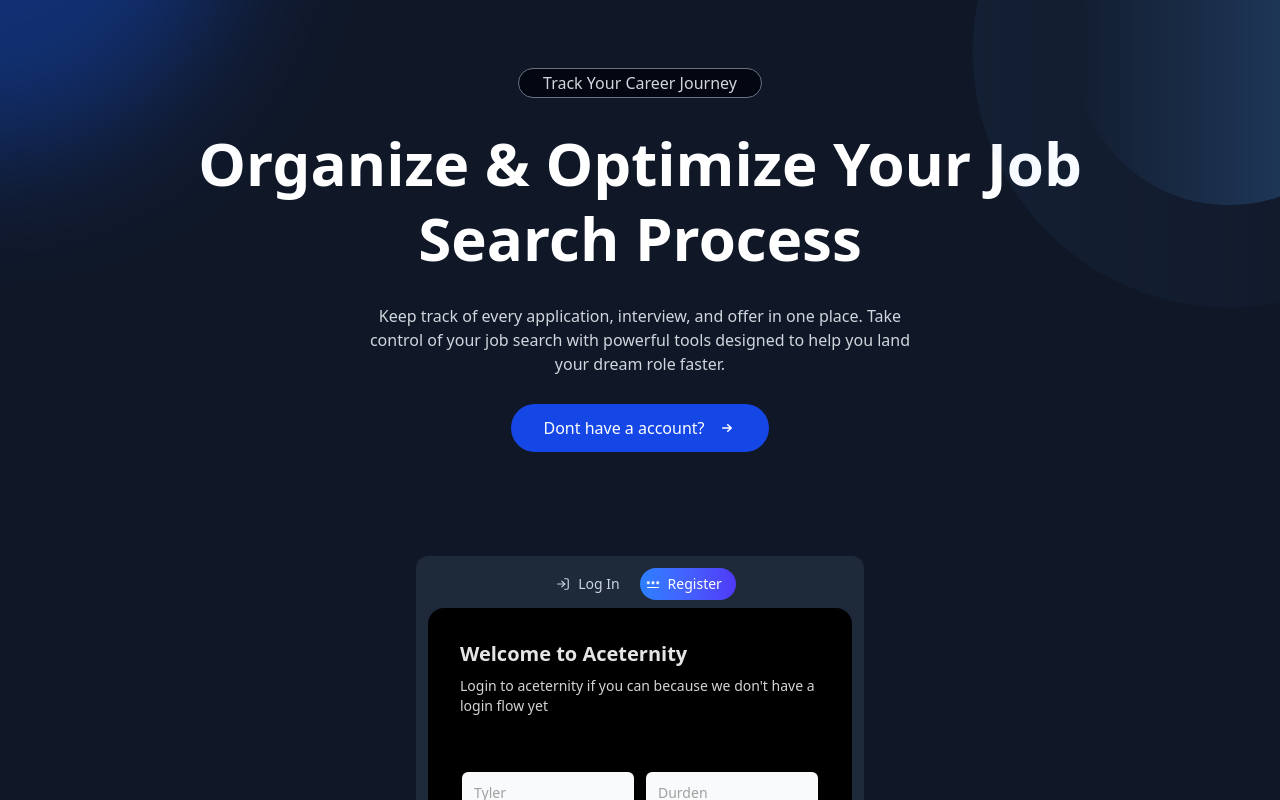
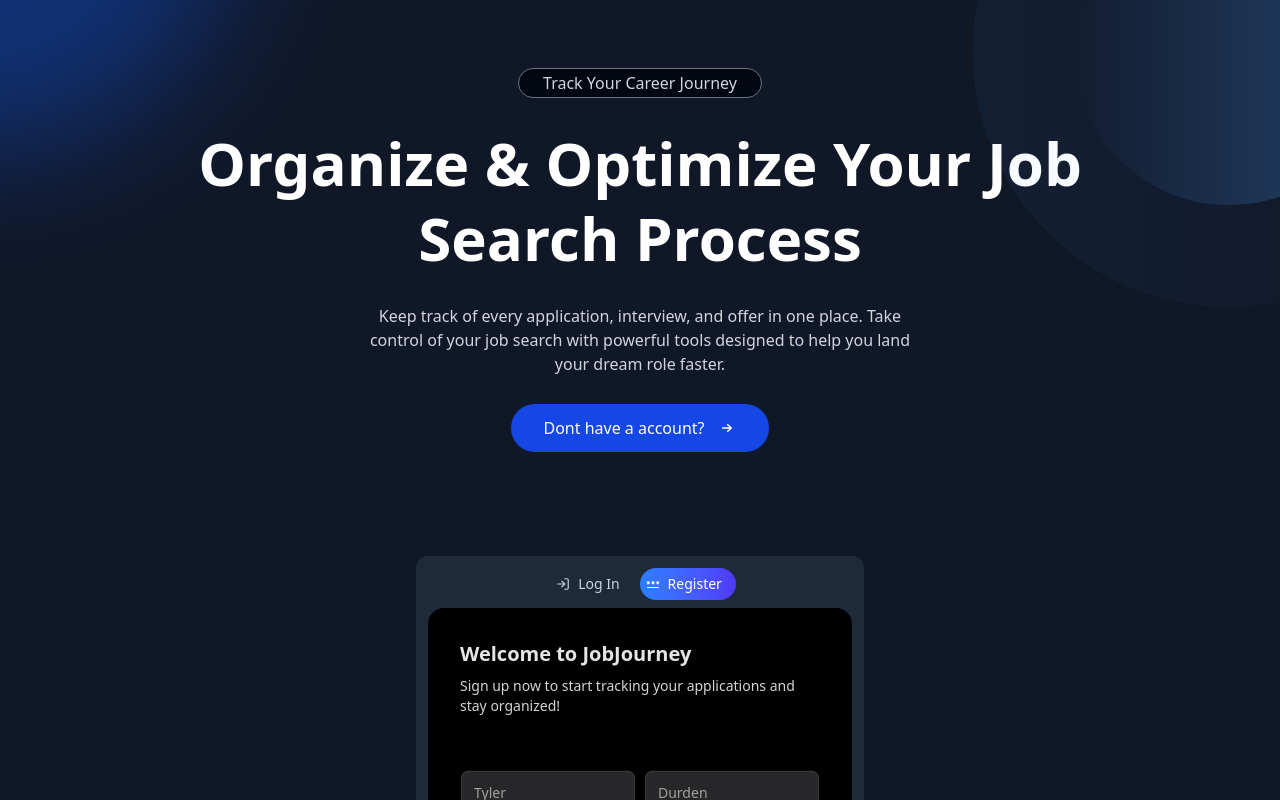
Before and after one commit to idanidan29/Machine_Learning_Visualizer, a Next.js app in the folder client/: page / in a window 1280 px wide. Both pictures are taken after a click on the button "Register". Shown: the top 800 px of the page. Built offline with nearby package versions, Linux system fonts and the light colour scheme.

Commit message:
data updated and colors

```diff
--- a/client/src/app/components/LogIn.tsx
+++ b/client/src/app/components/LogIn.tsx
@@ -18,11 +18,11 @@ export function LogInForm() {
       <h2 className="text-xl font-bold text-neutral-200">
         Log In to JobJourney
       </h2>
-      <p className="mt-2 max-w-sm text-sm text-neutral-300">
-
+      <p className="mt-2 max-w-sm text-sm  text-neutral-300">
+        log in and access your dashboard and manage your applications!
       </p>
 
-      <form className="" onSubmit={handleSubmit}>
+      <form className="my-8" onSubmit={handleSubmit}>
 
         <LabelInputContainer className="mb-4">
           <Label htmlFor="email">Email Address</Label>
--- a/client/src/app/components/Register.tsx
+++ b/client/src/app/components/Register.tsx
@@ -16,11 +16,10 @@ export function RegisterForm() {
   return (
     <div className="shadow-input mx-auto w-full max-w-md rounded-none  p-4 md:rounded-2xl md:p-8 bg-black">
       <h2 className="text-xl font-bold text-neutral-200">
-        Welcome to Aceternity
+        Welcome to JobJourney
       </h2>
       <p className="mt-2 max-w-sm text-sm  text-neutral-300">
-        Login to aceternity if you can because we don&apos;t have a login flow
-        yet
+        Sign up now to start tracking your applications and stay organized!
       </p>
 
       <form className="my-8" onSubmit={handleSubmit}>
--- a/client/src/app/components/ui/input.tsx
+++ b/client/src/app/components/ui/input.tsx
@@ -41,7 +41,7 @@ export interface InputProps
         <input
           type={type}
           className={cn(
-            `shadow-input dark:placeholder-text-neutral-600 flex h-10 w-full rounded-md border-none bg-gray-50 px-3 py-2 text-sm text-black transition duration-400 group-hover/input:shadow-none file:border-0 file:bg-transparent file:text-sm file:font-medium placeholder:text-neutral-400 focus-visible:ring-[2px] focus-visible:ring-neutral-400 focus-visible:outline-none disabled:cursor-not-allowed disabled:opacity-50 dark:bg-zinc-800 dark:text-white dark:shadow-[0px_0px_1px_1px_#404040] dark:focus-visible:ring-neutral-600`,
+            `shadow-input placeholder-text-neutral-600 flex h-10 w-full rounded-md border-none px-3 py-2 text-sm transition duration-400 group-hover/input:shadow-none file:border-0 file:bg-transparent file:text-sm file:font-medium placeholder:text-neutral-400 focus-visible:ring-[2px] focus-visible:outline-none disabled:cursor-not-allowed disabled:opacity-50 bg-zinc-800 text-white shadow-[0px_0px_1px_1px_#404040] focus-visible:ring-neutral-600`,
             className,
           )}
           ref={ref}
```
